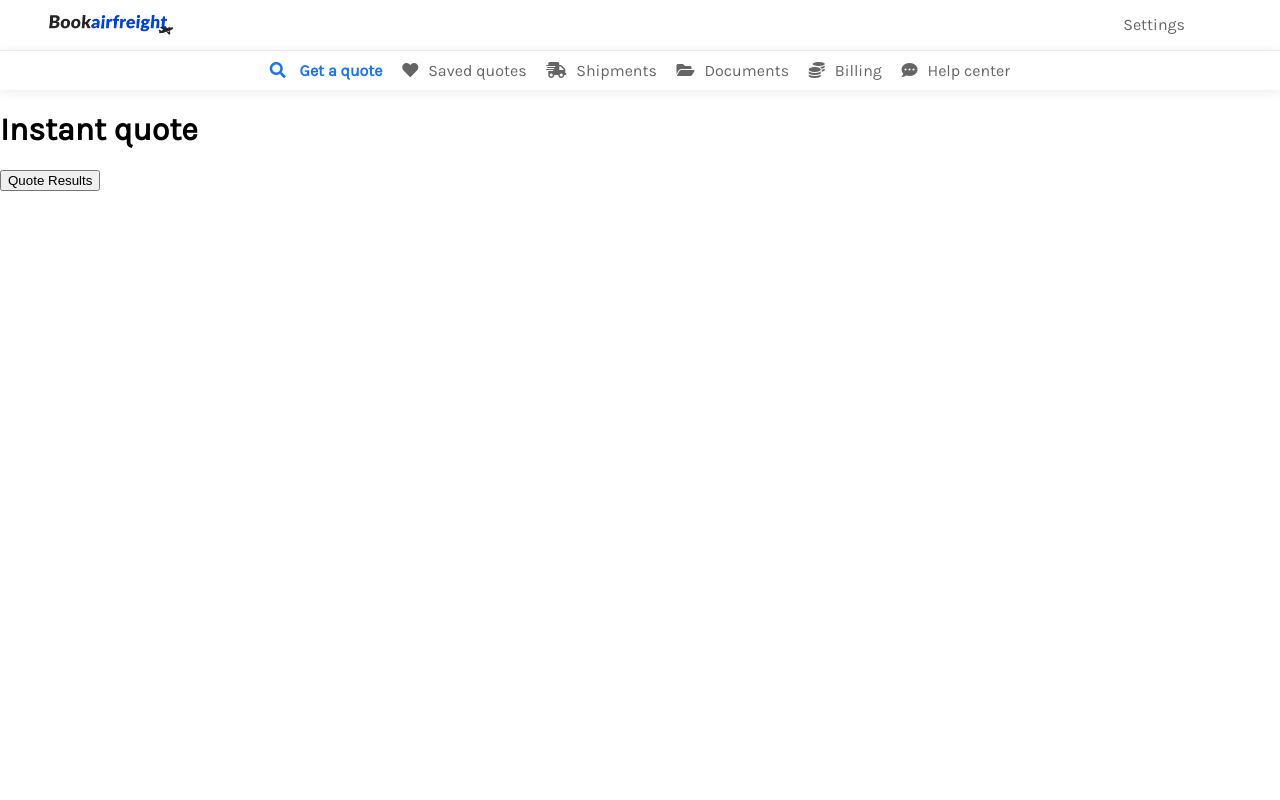
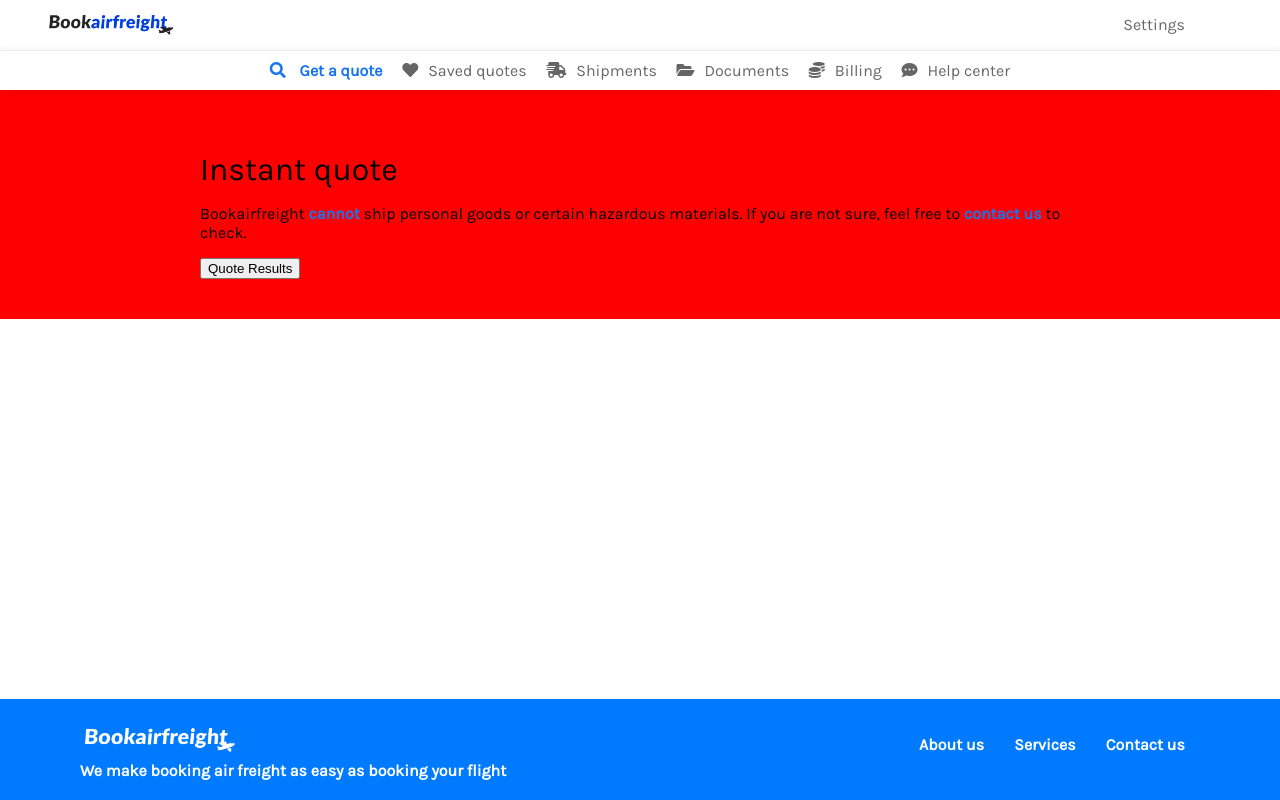
Before and after one commit to alvlinarez/bookairfreight, a React app: page / in a window 1280 px wide. Built offline with nearby package versions, Linux system fonts and the light colour scheme.

Commit message:
Footer finished

```diff
--- a/src/components/layout/Footer.js
+++ b/src/components/layout/Footer.js
@@ -1,7 +1,26 @@
 import React from 'react';
 
+import '../../styles/components/layout/footer.css';
+import whiteLogo from '../../../public/static/bookairfreight-logo-white.png';
+
 const Footer = () => {
-  return <div></div>;
+  return (
+    <footer>
+      <div className="footerTitle">
+        <div className="footerTitleLogo">
+          <img src={whiteLogo} alt="White logo" />
+        </div>
+        <p>We make booking air freight as easy as booking your flight</p>
+      </div>
+      <div className="footerMenu">
+        <ul>
+          <li>About us</li>
+          <li>Services</li>
+          <li>Contact us</li>
+        </ul>
+      </div>
+    </footer>
+  );
 };
 
 export default Footer;
--- a/src/components/layout/Layout.js
+++ b/src/components/layout/Layout.js
@@ -5,9 +5,11 @@
 
 const Layout = ({ children }) => {
   return (
-    <div className="appContainer">
+    <div>
       <Navbar />
-      {children}
+
+      <div className="appContainer">{children}</div>
+
       <Footer />
     </div>
   );
--- a/src/components/quote/Quote.js
+++ b/src/components/quote/Quote.js
@@ -1,9 +1,17 @@
 import React from 'react';
+import '../../styles/components/quote/Quote.css';
 
 const Quote = (props) => {
   return (
     <div>
-      <h1>Instant quote</h1>
+      <div className="quoteTitle">
+        <h1>Instant quote</h1>
+        <p>
+          Bookairfreight <span className="textLink">cannot</span> ship personal
+          goods or certain hazardous materials. If you are not sure, feel free
+          to <span className="textLink">contact us</span> to check.
+        </p>
+      </div>
       <button onClick={() => props.history.push('/quote-results')}>
         Quote Results
       </button>
--- /dev/null
+++ b/src/styles/components/layout/footer.css
@@ -0,0 +1,43 @@
+footer {
+  background-color: #007aff;
+  display: flex;
+  color: #ffffff;
+  font-weight: bold;
+  padding: 20px 80px;
+  bottom: 0;
+  position: fixed;
+}
+
+.footerTitle {
+  display: flex;
+  flex-direction: column;
+  width: 70%;
+}
+
+.footerTitle .footerTitleLogo {
+  width: 20%;
+}
+
+.footerTitle .footerTitleLogo img {
+  width: 100%;
+  cursor: pointer;
+}
+
+.footerTitle p {
+  margin: 0;
+}
+
+.footerMenu {
+  width: 30%;
+}
+
+.footerMenu ul {
+  display: flex;
+  flex-direction: row;
+  list-style: none;
+  justify-content: space-around;
+}
+
+.footerMenu li {
+  cursor: pointer;
+}
--- a/src/styles/components/layout/layout.css
+++ b/src/styles/components/layout/layout.css
@@ -1,3 +1,4 @@
 .appContainer {
-  /*padding: 20px;*/
+  padding: 40px 200px;
+  background-color: red;
 }
--- a/src/styles/components/quote/Quote.css
+++ b/src/styles/components/quote/Quote.css
@@ -0,0 +1,9 @@
+.quoteTitle h1 {
+  font-weight: normal;
+  margin-bottom: 5px;
+}
+
+.textLink {
+  font-weight: bold;
+  color: #1875f0;
+}
```
Also changed, not shown: public/static/bookairfreight-logo-white.png (added).
